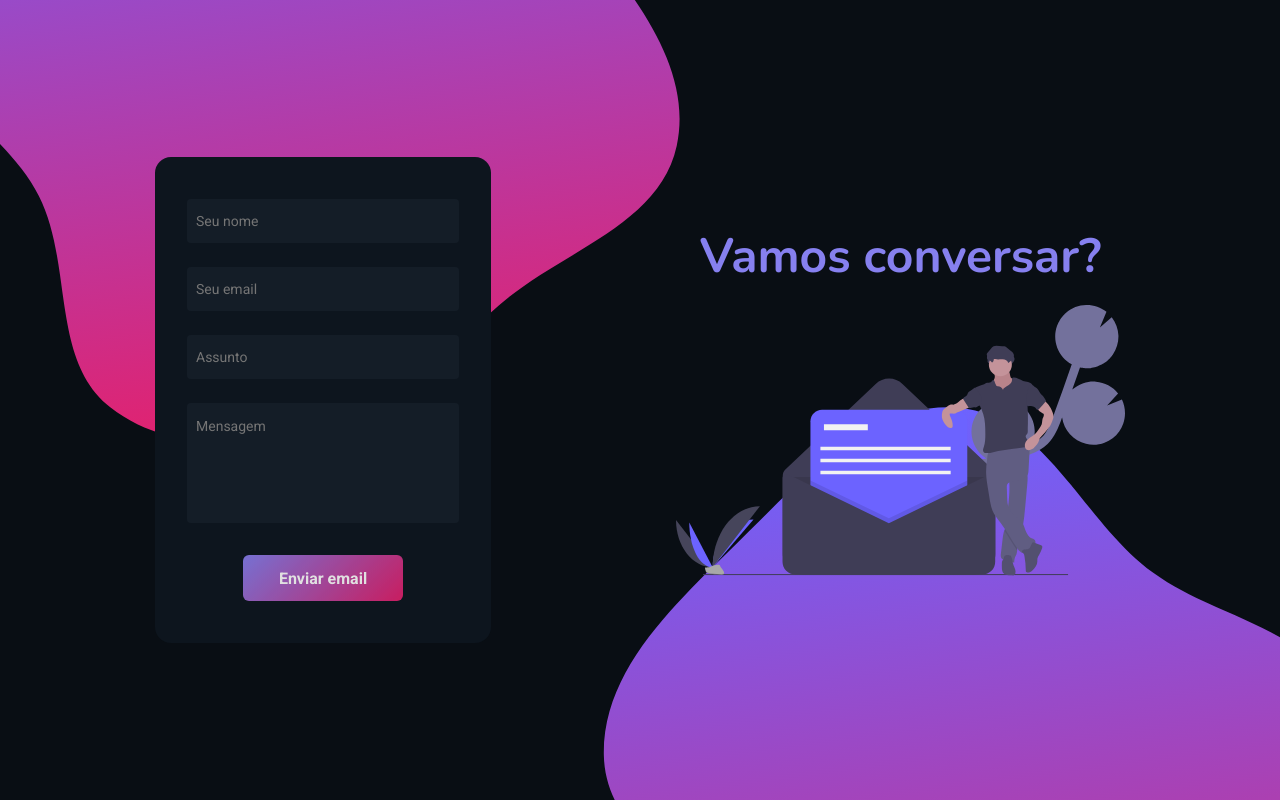
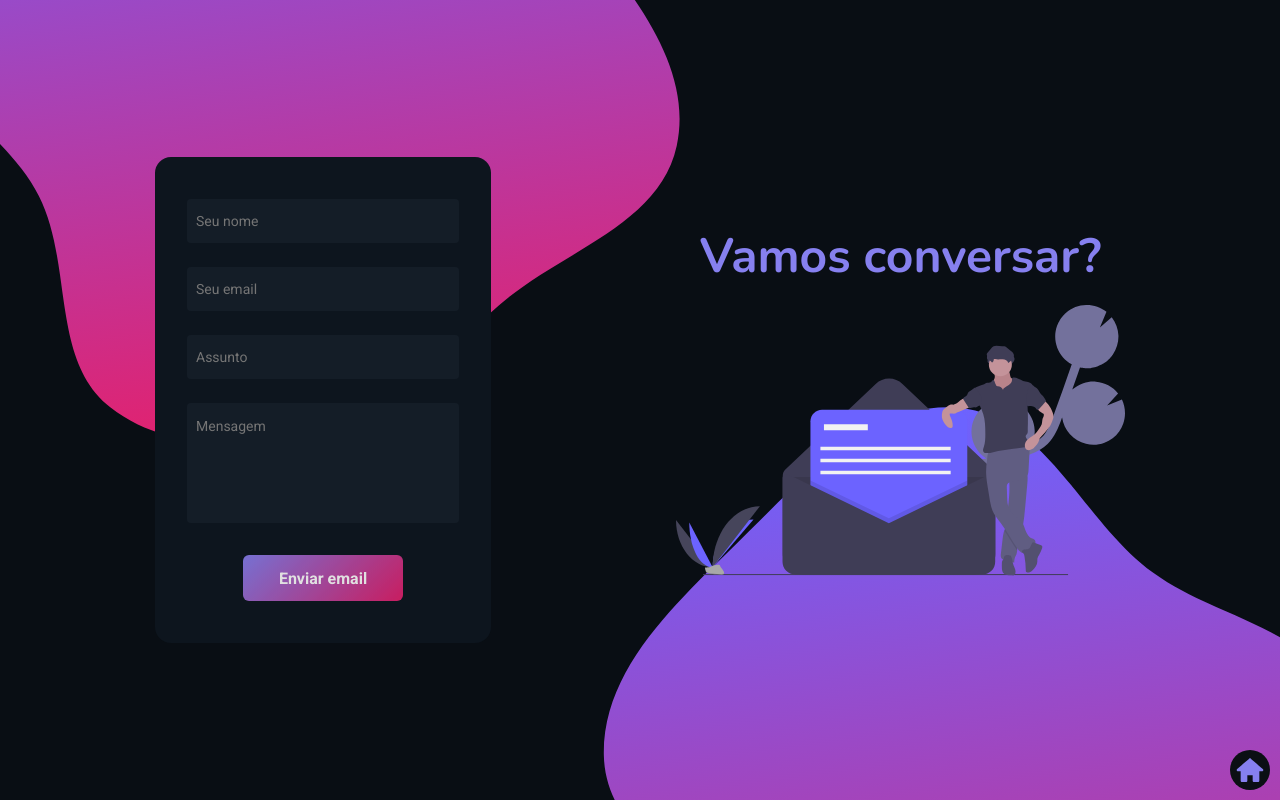
Before and after one commit to EddyPBR/eddypbr-website, a Next.js app: page /contato in a window 1280 px wide. Built offline with nearby package versions, Linux system fonts and the light colour scheme.

Commit message:
:package: Adicionando o component backToHomeLink na página contato

```diff
--- a/src/pages/contato.tsx
+++ b/src/pages/contato.tsx
@@ -1,5 +1,7 @@
 import Head from "next/head";
 import { useState, FormEvent } from "react";
+
+import { BackToHomeLink } from "../components/BackToHomeLink";
 
 import { Contact, Form, Blobs } from "../styles/Contato";
 
@@ -49,6 +51,8 @@ export default function Contato() {
         <img src="./images/blob-contact-top.svg" alt="Fale com EddyPBR enviando um email" />
         <img src="./images/blob-contact-bottom.svg" alt="Fale com EddyPBR enviando um email" />
       </Blobs>
+
+      <BackToHomeLink />
     </>
   )
 }
```
